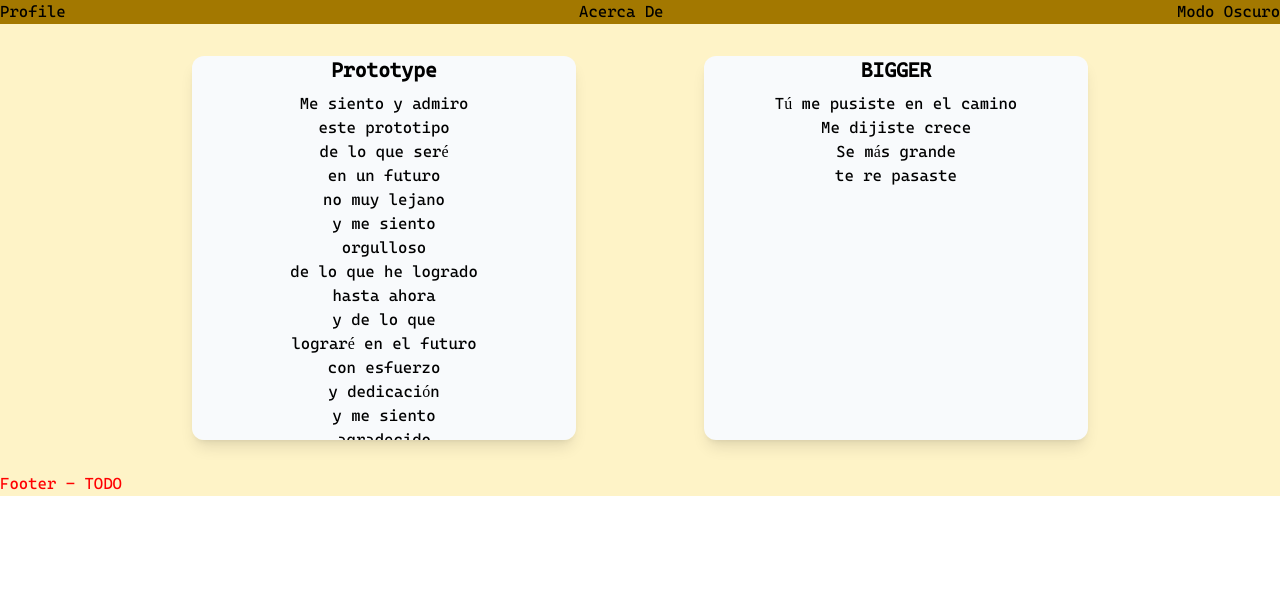
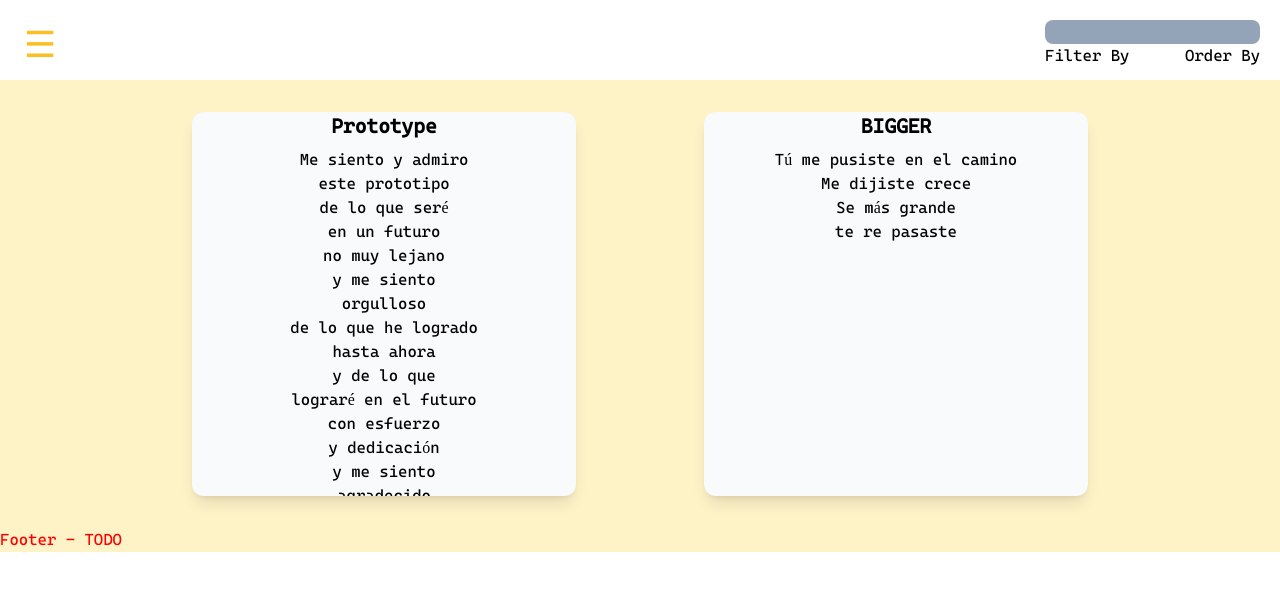
Before and after one commit to 1gnale/POOP-ts, a React (Vite) app: page / in a window 1280 px wide. Shown: the top 590 px of the page. Built offline with nearby package versions, Linux system fonts and the light colour scheme.

Commit message:
styles: improve nav bar styles

```diff
--- a/src/components/header/Header.tsx
+++ b/src/components/header/Header.tsx
@@ -1,14 +1,32 @@
+import React, { useState } from 'react';
+import NavItem from './NavItem';
 
+const Header: React.FunctionComponent = () => {
+    const [isMenuOpen, setIsMenuOpen] = useState<boolean>(false);
+    console.log(isMenuOpen);
 
-const Header = () => { //TODO Create a Header component
     return (
-        <header>
-            <div className="flex justify-between h-6 bg-brown">
-                <button>Profile</button>
-                <button>Acerca De</button>
-                <button>Modo Oscuro</button>
+        <nav className="fixed top-0 px-4 py-4 flex min-h-20 justify-between min-w-full items-center bg-white z-30">
+            <div className='fixed top-5 right-5'>
+                <input type="text" className='bg-slate-400 rounded-lg' />
+                {/* Abstraer navbar */}
+                <div className='flex justify-between'>
+                    <h1>Filter By</h1>
+                    <h1>Order By</h1>
+                </div>
             </div>
-        </header>
+            <div>
+                <button className="navbar-burger flex items-center fixed top-3 left-3  text-blue-600 p-3" onClick={() => setIsMenuOpen(!isMenuOpen)}>
+                    <h1 className="text-4xl text-amber-400">☰</h1>
+                </button>
+                <ul className={`mx-auto mt-14 items-center w-auto ${isMenuOpen ? 'block' : 'hidden'}`}>
+                    <li><NavItem buttonText='Home'/></li>
+                    <li><NavItem buttonText='Login/account'/></li>
+                    <li><NavItem buttonText='About'/></li>
+                    <li><h1>MODO OSCURO</h1></li>
+                </ul>
+            </div>
+        </nav>
     );
 }
 
--- /dev/null
+++ b/src/components/header/NavItem.tsx
@@ -0,0 +1,16 @@
+import React from "react";
+
+interface NavItemProps {
+    buttonText: string;
+    // link: string;
+}
+
+const NavItem: React.FunctionComponent<NavItemProps> = ({buttonText}) => {
+    return (
+        <div>
+            <p className="text-sm text-gray-400 hover:text-gray-500">{buttonText}</p>
+        </div>
+    );
+}
+
+export default NavItem;
--- a/src/components/layout/Layout.tsx
+++ b/src/components/layout/Layout.tsx
@@ -13,8 +13,9 @@ const Layout: React.FunctionComponent = () => {
     const poems: Poem[] = useGetPoems();
 
     return (
-        <div className="bg-amber-100">
+        <>
             <Header />
+            <div className="bg-amber-100 mt-20">
                 {
                     screenSize > 960 ?
                         poems.length === 0 ?
@@ -28,6 +29,7 @@ const Layout: React.FunctionComponent = () => {
                 }
                 <Footer />
             </div>
+        </>
     );
 }
 
```
Lines whose indentation alone changed are shown as unchanged.
